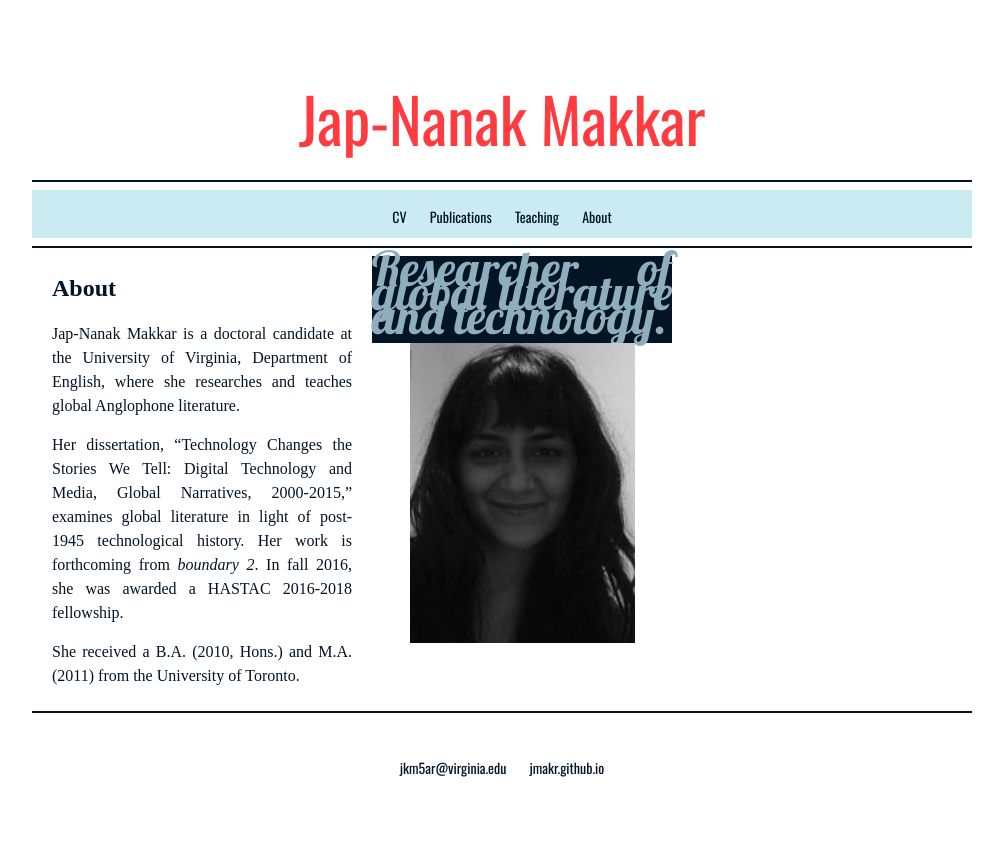
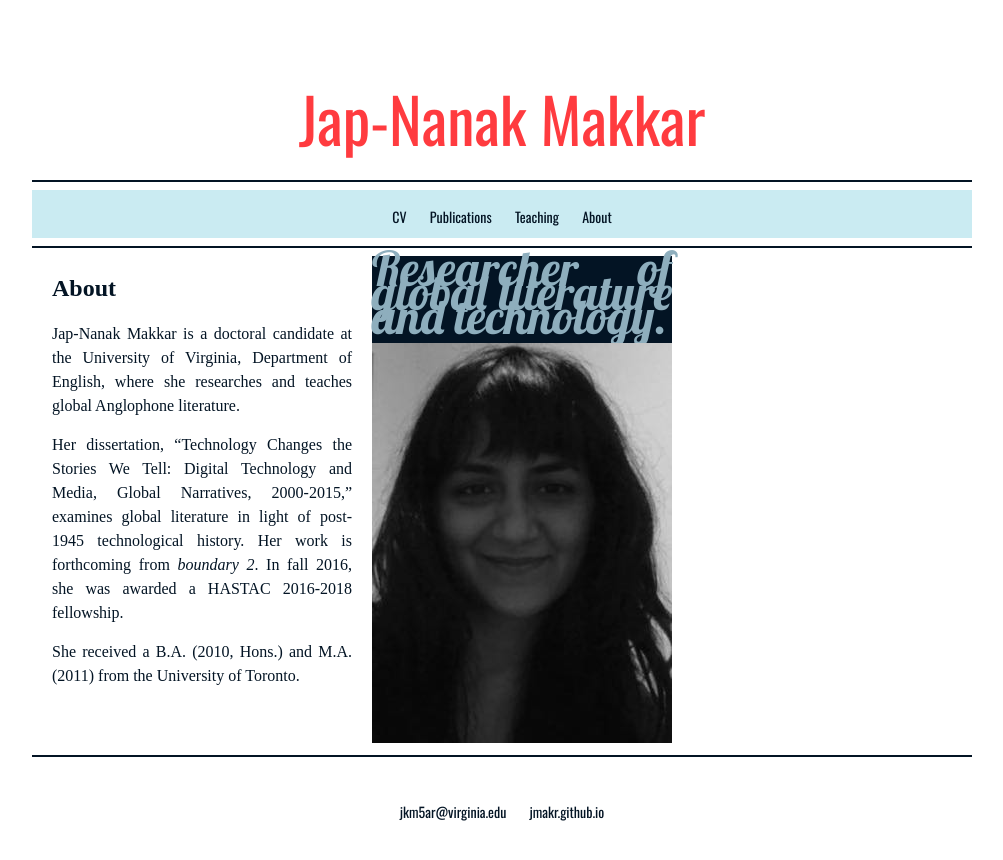
Before and after one commit to jmakr/jmakr.github.io, a Jekyll site: the page built from index.html, in a window 1280 px wide. Shown: the top 860 px of the page, without its empty margins (138-1141 px from the left). Built offline with Jekyll 4.4.1, drawn with Linux system fonts in a browser that asks for light colours; some web fonts are replaced.

Commit message:
Update index.html

```diff
--- a/index.html
+++ b/index.html
@@ -26,7 +26,7 @@ title: About
 
   <div id="imagebox" class="article grid_4">
 	<div class="imagecenter">
-	<img src="Black and white photo 4.jpg">
+	<img src="Black and white photo 5.jpg">
 	</div>
 
   </div>
```
